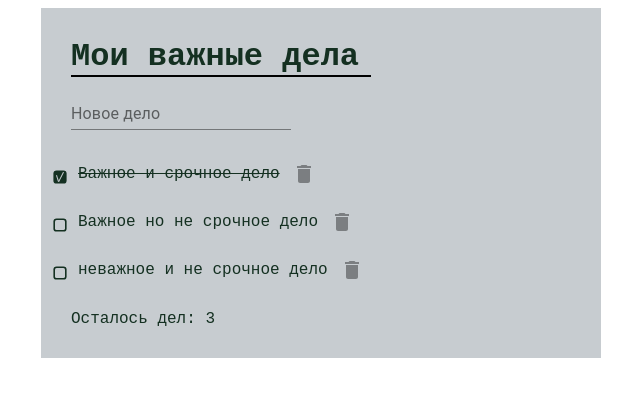
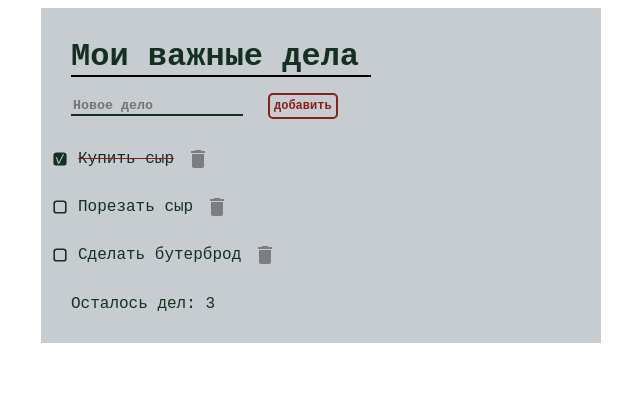
Before and after one commit to WebHeroSchool/ReactVariarmo, a React (Create React App) app: page / in a window 1280 px wide. Shown: the top 396 px of the page, without its empty margins (319-959 px from the left). Built offline with nearby package versions, Linux system fonts and the light colour scheme.

Commit message:
32, добавление элемента

```diff
--- a/src/components/App/App.js
+++ b/src/components/App/App.js
@@ -8,17 +8,17 @@ class App extends React.Component {
    state = {
       items: [
       {
-        value: 'Важное и срочное дело',
+        value: 'Купить сыр',
         isDone: true,
         id: 1
       },
       {
-        value: 'Важное но не срочное дело',
+        value: 'Порезать сыр',
         isDone: false,
         id: 2
       },
       {
-        value: 'неважное и не срочное дело',
+        value: 'Сделать бутерброд',
         isDone: false,
         id: 3
       }
@@ -38,16 +38,28 @@ class App extends React.Component {
       this.setState({ items: newItemList});
     };
 
-    onClickDelete = (id) => this.setState(state => ({ items: state.items.filter(item => item.id !== id)}));
+    onClickDelete = (id) => this.setState(state => ({ items: state.items.filter(item => item.id !== id),
+    count: state.count - 1 }));
 
+    onClickAdd = value => this.setState(state => ({
+      items: [
+        ...state.items,
+        {
+          value,
+          isDone: false,
+          id: state.count + 1
+        }
+      ],
+      count: state.count + 1
+    }));
 
   render() {
       return (
       <div className={styles.wrap}>
       <h1 className={styles.title}>Мои важные дела</h1>
-      <InputItem/>
+      <InputItem onClickAdd={this.onClickAdd} />
       <ItemList items={this.state.items} onClickDone={this.onClickDone} onClickDelete={this.onClickDelete}/>
-      <Footer count ={3} />
+      <Footer count ={this.state.count} />
     </div>);
   }
 };
--- a/src/components/InputItem/InputItem.js
+++ b/src/components/InputItem/InputItem.js
@@ -1,14 +1,42 @@
 import React from 'react';
 import styles from './inputItem.module.css';
-import TextField from '@material-ui/core/TextField';
 
-const InputItem = () => (<div >
-    <TextField
-        className={styles.addcase}
-        id="standard-dense"
-        label="Новое дело"
-        margin="dense"
-    />
-</div>);
+class InputItem extends React.Component {
+    state = {
+        inputValue: ''
+    };
+
+    onButtonClick = () => {
+        this.setState = {
+            touched: false, error: '',
+            inputValue: ''
+        }
+        this.props.onClickAdd(this.state.inputValue);
+    }
+
+
+    render () {
+        const { onClickAdd } = this.props;
+
+        return (<div className={styles.add} >
+            <input
+                type="text"
+                className={styles.add__case}
+                placeholder="Новое дело"
+                autocomplete="off"
+                required
+                value={this.state.inputValue}
+                onChange={event => this.setState({ inputValue: event.target.value })}
+            />
+            <input
+                disabled={!this.state.inputValue}
+                type="submit"
+                value="Добавить"
+                className={styles.add__btn}
+                onClick={this.onButtonClick}
+             />
+        </div>)
+    }
+}
 
 export default InputItem;
--- a/src/components/InputItem/inputItem.module.css
+++ b/src/components/InputItem/inputItem.module.css
@@ -1,3 +1,34 @@
-.addcase:focus {
-    color: #21312e;
+.add {
+    display: flex;
+    margin-top: 16px;
+    align-items: center;
 }
+
+.add__case {
+    font-family: 'Courier New', Courier, monospace;
+    font-weight: 600;
+    background: none;
+    border-top: none;
+    border-left: none;
+    border-right: none;
+    border-bottom: 2px #143021 solid;
+    color: #143021;
+}
+
+.add__case:focus {
+    color: #143021;
+}
+
+.add__btn {
+    color: #872019;
+    background: none;
+    border: #872019 solid 2px;
+    border-radius: 5px;
+    font-family: 'Courier New', Courier, monospace;
+    font-size: 12px;
+    margin-left: 25px;
+    padding: 4px;
+    text-transform: lowercase;
+    font-weight: bold;
+    cursor: pointer;
+}
--- a/src/components/Item/item.module.css
+++ b/src/components/Item/item.module.css
@@ -5,6 +5,7 @@
 
 .done{
     text-decoration: line-through;
+    text-decoration-color: #872019;
 }
 
 .check {
@@ -29,7 +30,7 @@
     position: absolute;
     width: 0.6em;
     height: 0.6em;
-    margin-top: 0.4em;
+    margin-top: 0;
     margin-left: -1em;
     background-color: #c7ccd0;
     box-shadow: 0 0 0 0.1em #143021;
```
Also changed, not shown: 1 other file (tests, documents, lock files or other folders).
